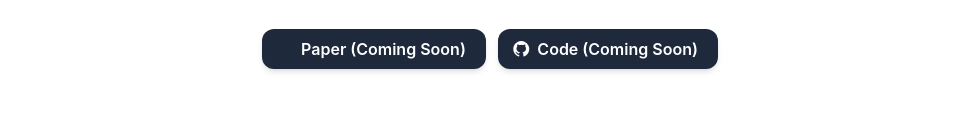
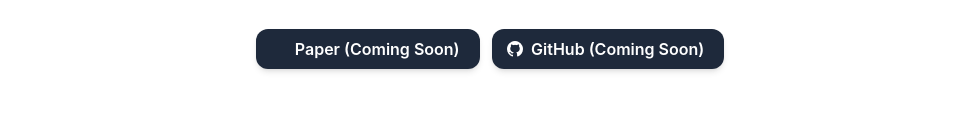
Before and after one commit to MICCAI2026anonymous/TopoVessel, a plain HTML site: page index.html in a window 1280 px wide. Shown: the part 345-472 px from the top of the page, without its empty margins (150-1128 px from the left). Drawn offline with Linux system fonts and the light colour scheme; some icons are missing; a web font is replaced by a local one.

Commit message:
update github

```diff
--- a/index.html
+++ b/index.html
@@ -57,7 +57,7 @@
                 <span class="icon">
                     <i class="fab fa-github"></i>
                 </span>
-                <span>Code (Coming Soon)</span>
+                <span>GitHub (Coming Soon)</span>
               </a>
             </span>
 
```
